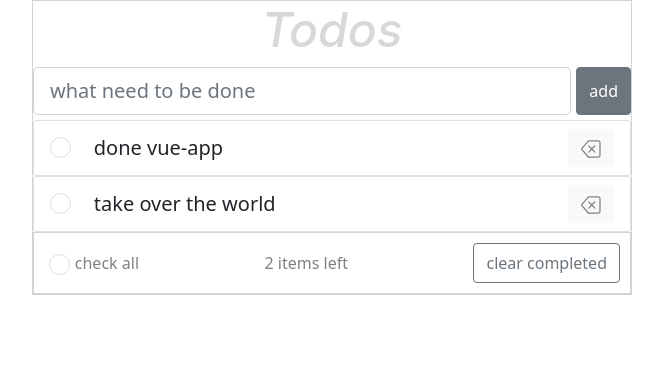
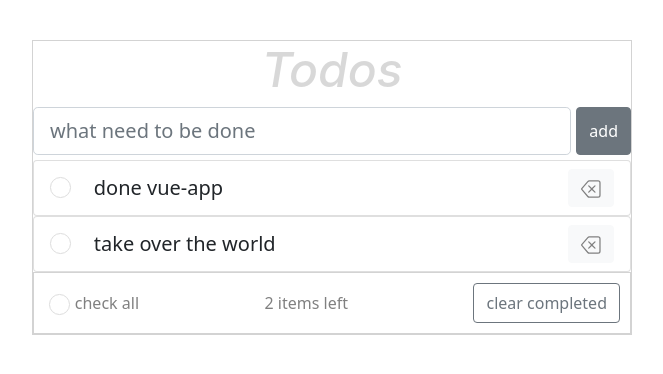
Before and after one commit to jullite/vue-todo, a Vue app: page / in a window 1280 px wide. Shown: the top 374 px of the page, without its empty margins (308-971 px from the left). Built offline with nearby package versions, Linux system fonts and the light colour scheme.

Commit message:
style added margin top on container

```diff
--- a/src/App.vue
+++ b/src/App.vue
@@ -19,3 +19,9 @@ export default {
   }
 }
 </script>
+
+<style>
+#app{
+  margin-top: 40px;
+}
+</style>
--- a/src/components/Todo.vue
+++ b/src/components/Todo.vue
@@ -149,7 +149,6 @@ export default {
 
 <style>
 .container {
-  margin-top: 20px;
   width: 600px;
   height: auto;
   margin: 0 auto;
```
